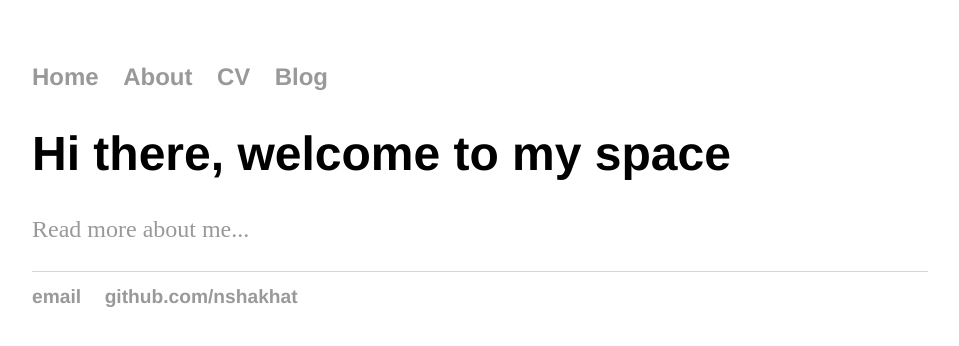
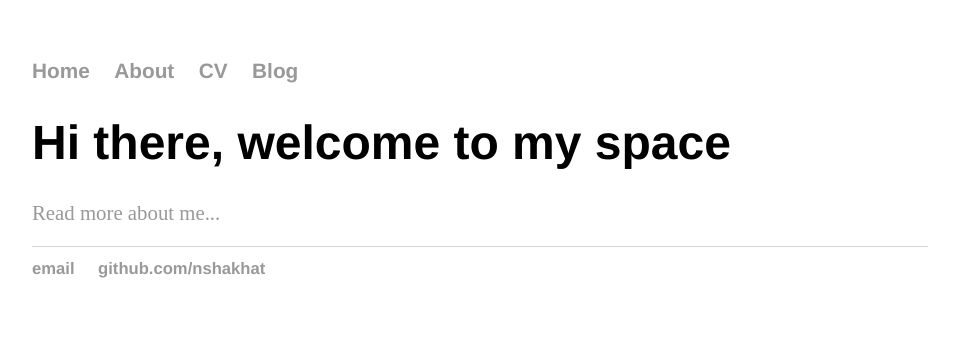
Before and after one commit to nshakhat/nshakhat.github.io, a Jekyll site: the page built from index.html, in a window 1280 px wide. Shown: the top 346 px of the page, without its empty margins (160-1119 px from the left). Built offline with Jekyll 4.4.1, drawn with Linux system fonts in a browser that asks for light colours.

Commit message:
Update main.css

```diff
--- a/css/main.css
+++ b/css/main.css
@@ -24,8 +24,8 @@ h1 {
     font-family:'Helvetica', 'Arial', 'Sans-Serif';
 }
 p, li {
-    font-size: 1.5em;
-    line-height: 1.4em;
+    font-size: 1.3em;
+    line-height: 1.1em;
     color: #333;
 }
 footer {
```
